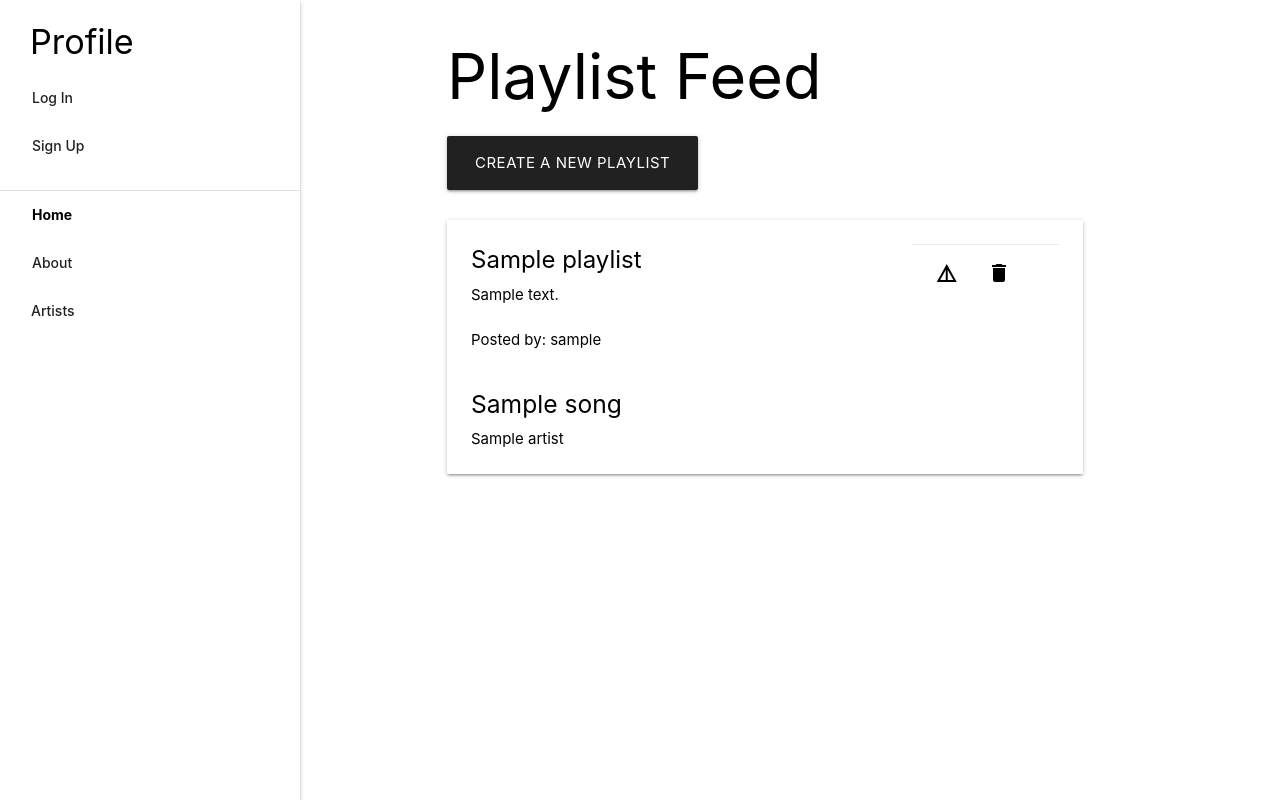
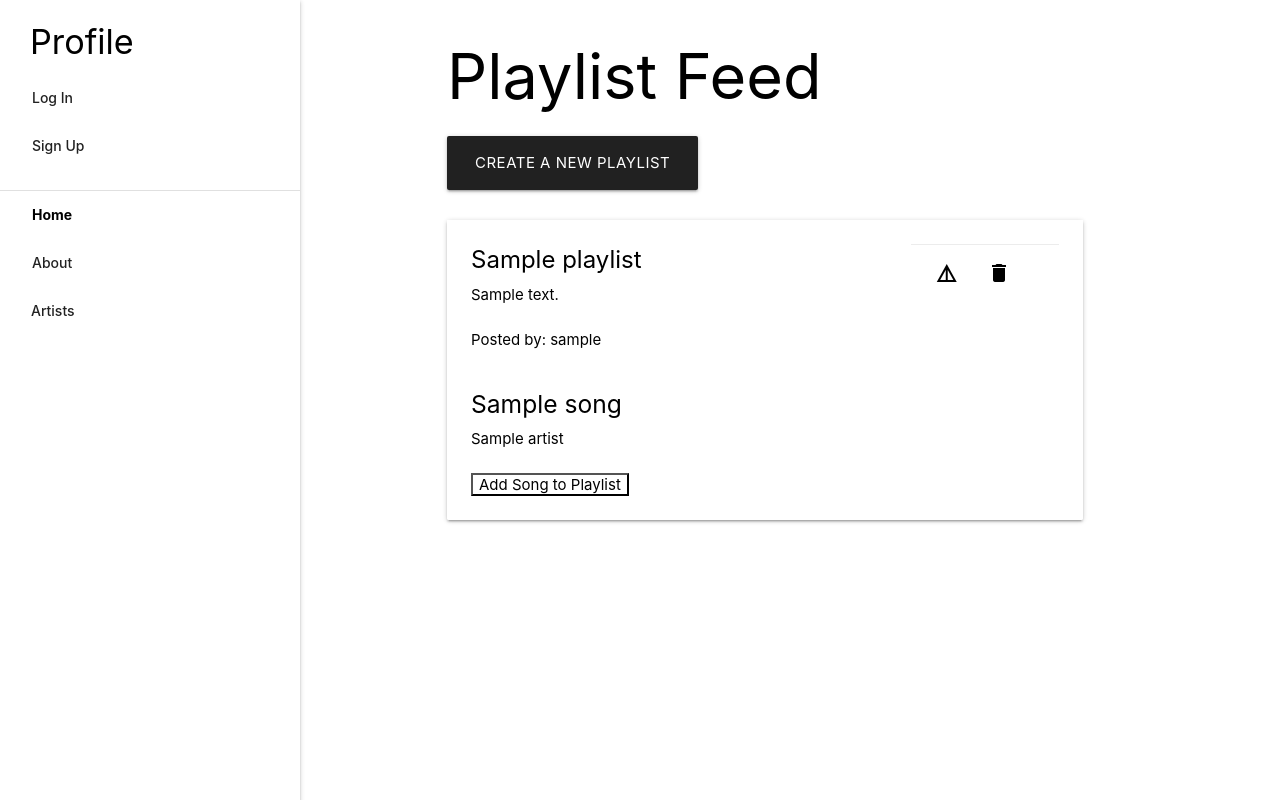
Before and after one commit to kujo8p/Spotify-App, a Django app: page / in a window 1280 px wide. Run offline with Django 4.2, Linux system fonts and the light colour scheme; tables that the repository leaves empty hold one stand-in row (values such as "Sample post").

Commit message:
button for asso_song

```diff
--- a/spotifyapp/main_app/templates/home.html
+++ b/spotifyapp/main_app/templates/home.html
@@ -32,7 +32,9 @@
           </tbody>
         </table>
       </ul>
-        {% endfor %}
+      {% endfor %}
+      <br>
+      <button>Add Song to Playlist</button>
       </div>
     </div>
   </div>
```
